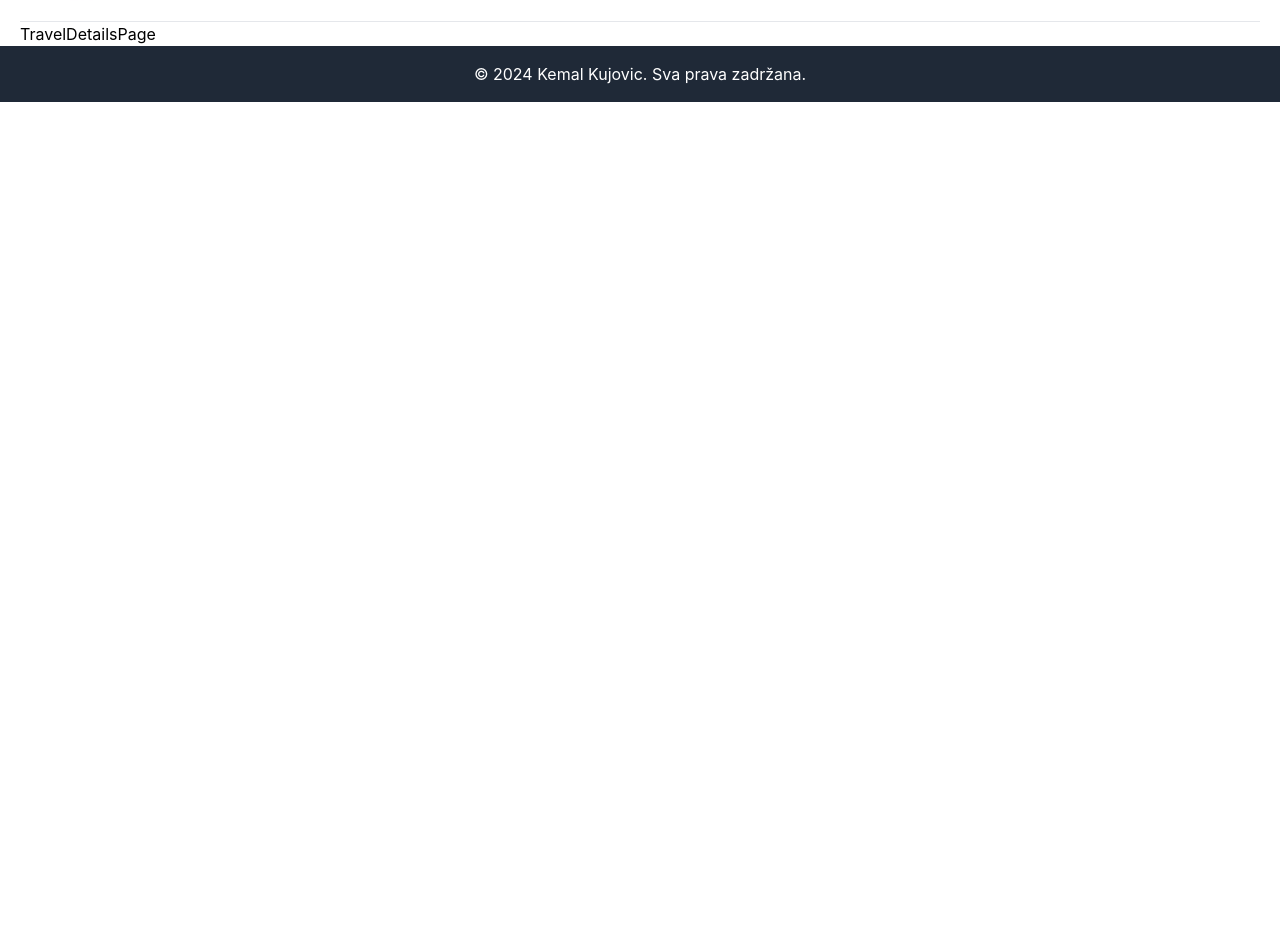
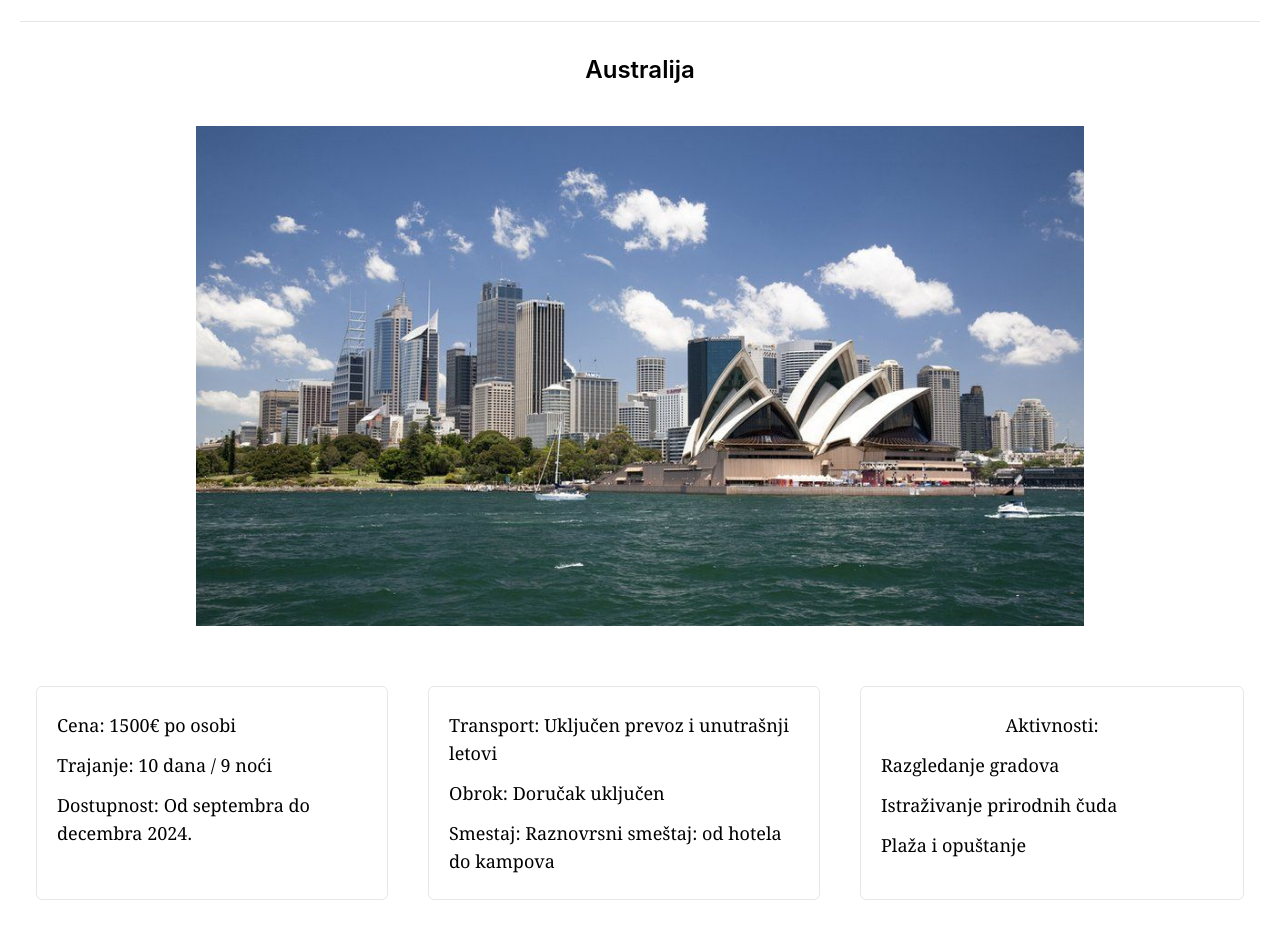
Before and after one commit to kemalkujovic/web-presentation, a React (Create React App) app: page /aranzman/australija in a window 1280 px wide. Shown: the part 83-1032 px from the top of the page. Before the commit the page ends 800 px from the top, so only its background shows below. Built offline with nearby package versions, Linux system fonts and the light colour scheme.

Commit message:
add travel details page

```diff
--- a/src/Pages/TravelDetailsPage.jsx
+++ b/src/Pages/TravelDetailsPage.jsx
@@ -1,7 +1,25 @@
 import React from "react";
+import { useParams } from "react-router-dom";
+import { data } from "../assets/data";
+import FeatureTravel from "../components/FeatureTravel";
+const TravelDetailsPage = () => {
+  const { id } = useParams();
 
-const TravelDetailsPage = () => {
-  return <div>TravelDetailsPage</div>;
+  const country = data.find((el) => el.title.toLowerCase() === id);
+
+  if (!country) {
+    return (
+      <div className="flex h-screen justify-center items-center">
+        <p className="text-center">Country not found!</p>
+      </div>
+    );
+  }
+
+  return (
+    <div>
+      <FeatureTravel country={country} />
+    </div>
+  );
 };
 
 export default TravelDetailsPage;
--- /dev/null
+++ b/src/components/FeatureTravel.jsx
@@ -0,0 +1,52 @@
+import React from "react";
+import { Link } from "react-router-dom";
+
+const FeatureTravel = ({ country }) => {
+  return (
+    <div className="flex mx-4 my-3 max-xl:flex-wrap gap-5 flex-col">
+      <h1 className="font-semibold text-center text-2xl my-5">
+        {country.title}
+      </h1>
+      <div className="flex items-center justify-center">
+        <img
+          src={country.image}
+          alt=""
+          className="h-[500px] object-contain max-md:h-full"
+        />
+      </div>
+      <div className="flex gap-10 my-10 justify-center max-md:flex-col">
+        <div className="border rounded-md p-5">
+          <ul className="font-serif text-lg py-1 flex gap-3 flex-col">
+            <li>Cena: {country.price}</li>
+            <li>Trajanje: {country.duration}</li>
+            <li>Dostupnost: {country.availability}</li>
+          </ul>
+        </div>
+        <div className="border rounded-md p-5">
+          <ul className="font-serif text-lg py-1 flex gap-3 flex-col">
+            <li>Transport: {country.transport}</li>
+            <li>Obrok: {country.meals}</li>
+            <li>Smestaj: {country.accommodation}</li>
+          </ul>
+        </div>
+        <div className="border rounded-md p-5 min-w-96 max-sm:min-w-full">
+          <ul className="font-serif text-lg py-1 flex gap-3 flex-col">
+            <li className="text-center">Aktivnosti:</li>
+            {country.activities.map((activiti) => {
+              return <li key={activiti}>{activiti}</li>;
+            })}
+          </ul>
+        </div>
+      </div>
+      <div className="flex justify-center">
+        <Link className="flex mb-10" to="/kontakt">
+          <button className="bg-blue-500 hover:bg-blue-400 text-white px-14 py-6 my-2 rounded-lg shadow-md w-full">
+            Kontaktirajte nas
+          </button>
+        </Link>
+      </div>
+    </div>
+  );
+};
+
+export default FeatureTravel;
```
